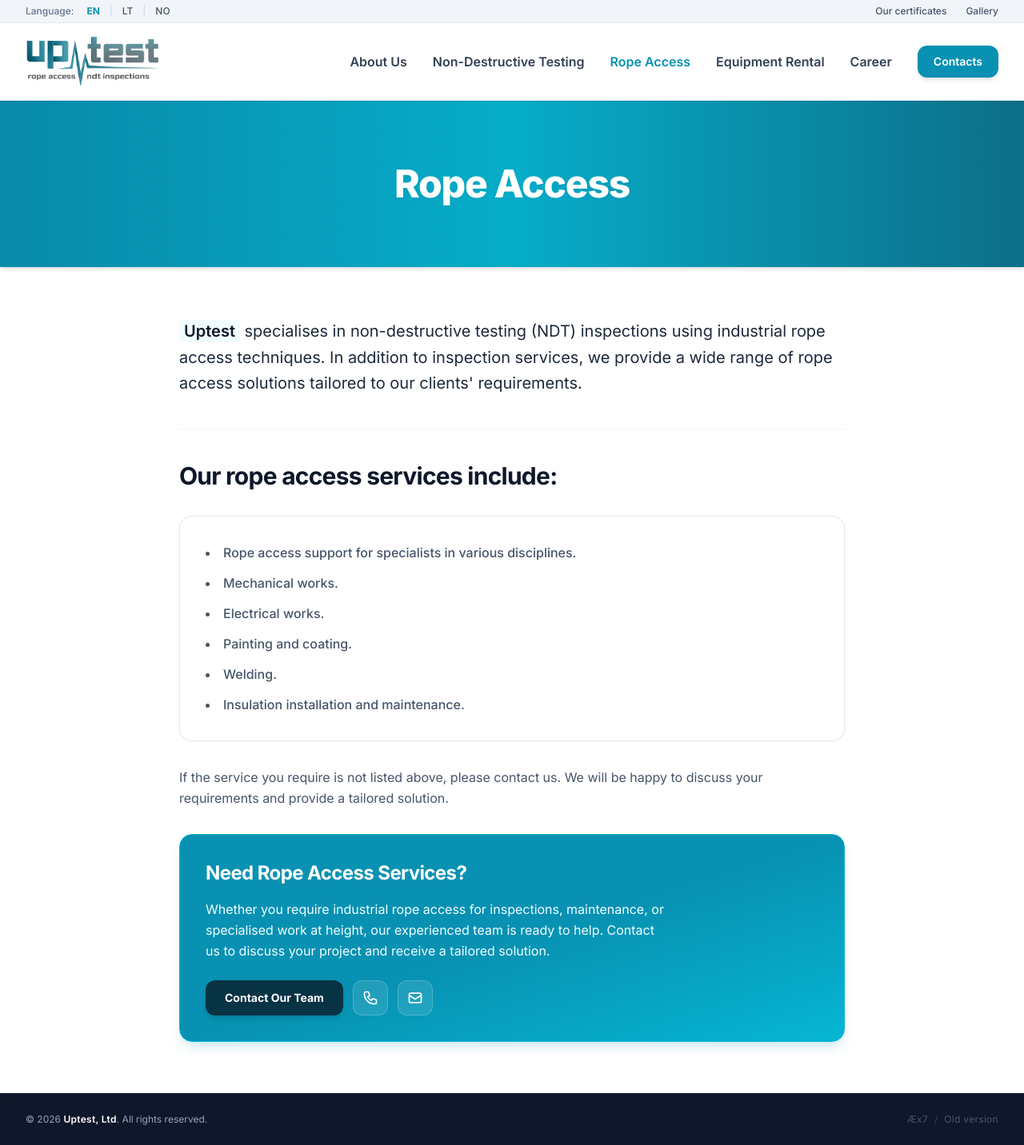
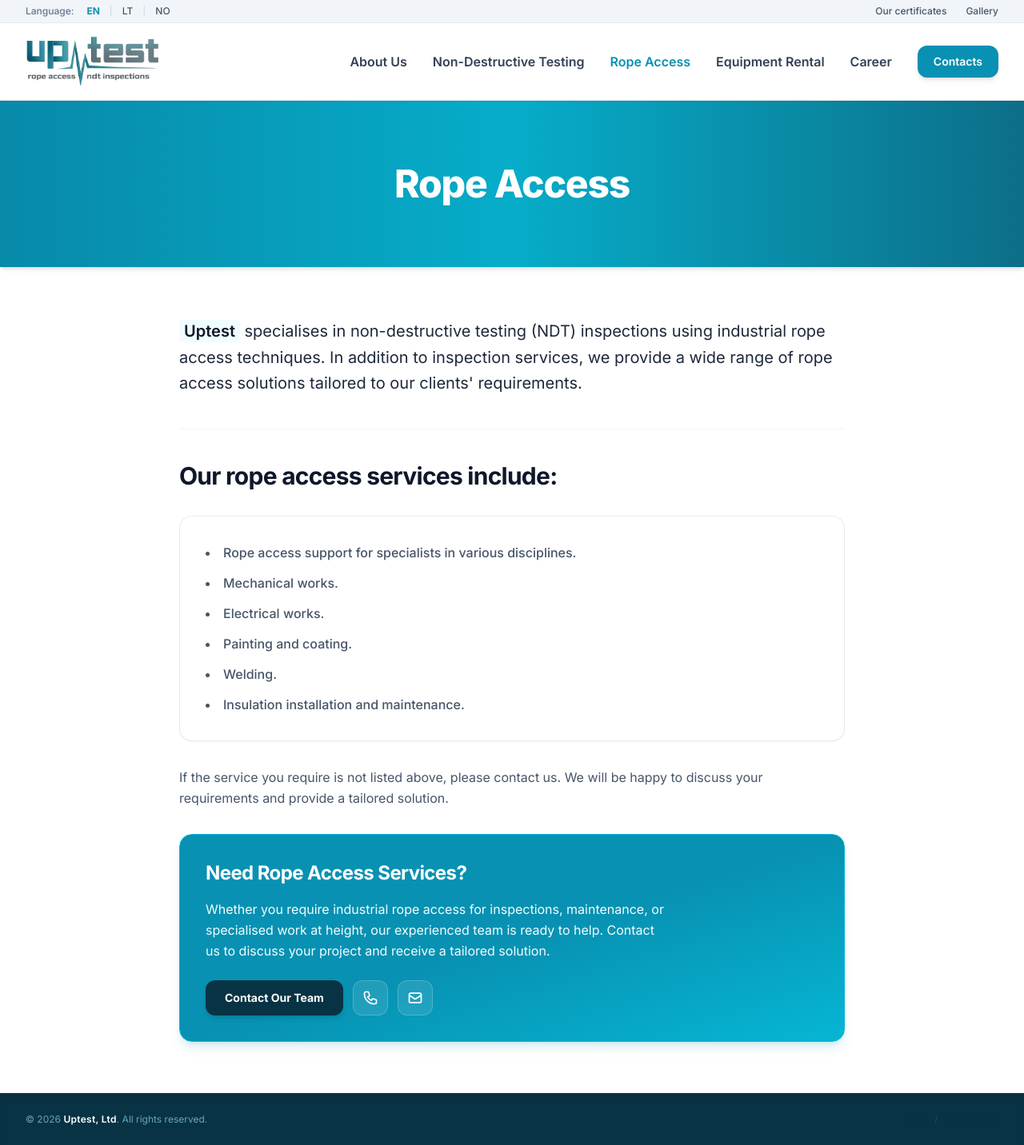
Before and after one commit to mruslys/uptest.no, a Jekyll site: the page built from rope-access/index.html, in a window 1280 px wide. Shown: the whole page at 80% size. Built offline with Jekyll 4.4.1, drawn with Linux system fonts in a browser that asks for light colours; nearby versions of some CDN libraries.

Commit message:
Update footer.html

```diff
--- a/_includes/footer.html
+++ b/_includes/footer.html
@@ -1,18 +1,18 @@
 <!-- Footer -->
-<footer class="bg-slate-900 py-5 sm:py-6 relative z-30 border-t border-slate-800 shadow-inner mt-auto text-white">
+<footer class="bg-brand-950 py-5 sm:py-6 relative z-30 border-t border-brand-900/50 shadow-inner mt-auto text-white">
     <div class="max-w-7xl mx-auto px-4 sm:px-6 lg:px-8 flex flex-col sm:flex-row justify-between items-center gap-3 sm:gap-4 text-center sm:text-left">
 
-        <p class="text-xs text-slate-400 font-normal">
+        <p class="text-xs text-brand-200/60 font-normal">
             © 2026 <strong class="text-white font-semibold tracking-wide">{{ data.common[page.lang].company }}</strong>. {{ data.common[page.lang].rights }}
         </p>
 
-        <div class="flex items-center gap-2 text-xs text-slate-600">
+        <div class="flex items-center gap-2 text-xs text-brand-900">
             <span class="hidden font-light">{{ data.common[page.lang].rebuilt_by }}</span>
-            <a href="https://xn--x7-1ia.com" target="_blank" rel="noopener noreferrer" class="text-slate-600 hover:text-slate-200 transition-colors tracking-wide">
+            <a href="https://xn--x7-1ia.com" target="_blank" rel="noopener noreferrer" class="text-brand-950 hover:text-brand-300 transition-colors tracking-wide">
                 Æx7
             </a>
-            <span class="text-slate-700">/</span>
-            <a href="https://uptest.no" target="_blank" rel="noopener noreferrer" class="text-slate-600 hover:text-slate-200 transition-colors tracking-wide">
+            <span class="text-brand-900">/</span>
+            <a href="https://uptest.no" target="_blank" rel="noopener noreferrer" class="text-brand-950 hover:text-brand-300 transition-colors tracking-wide">
                 {{ data.common[page.lang].old_version }}
             </a>
         </div>
```
